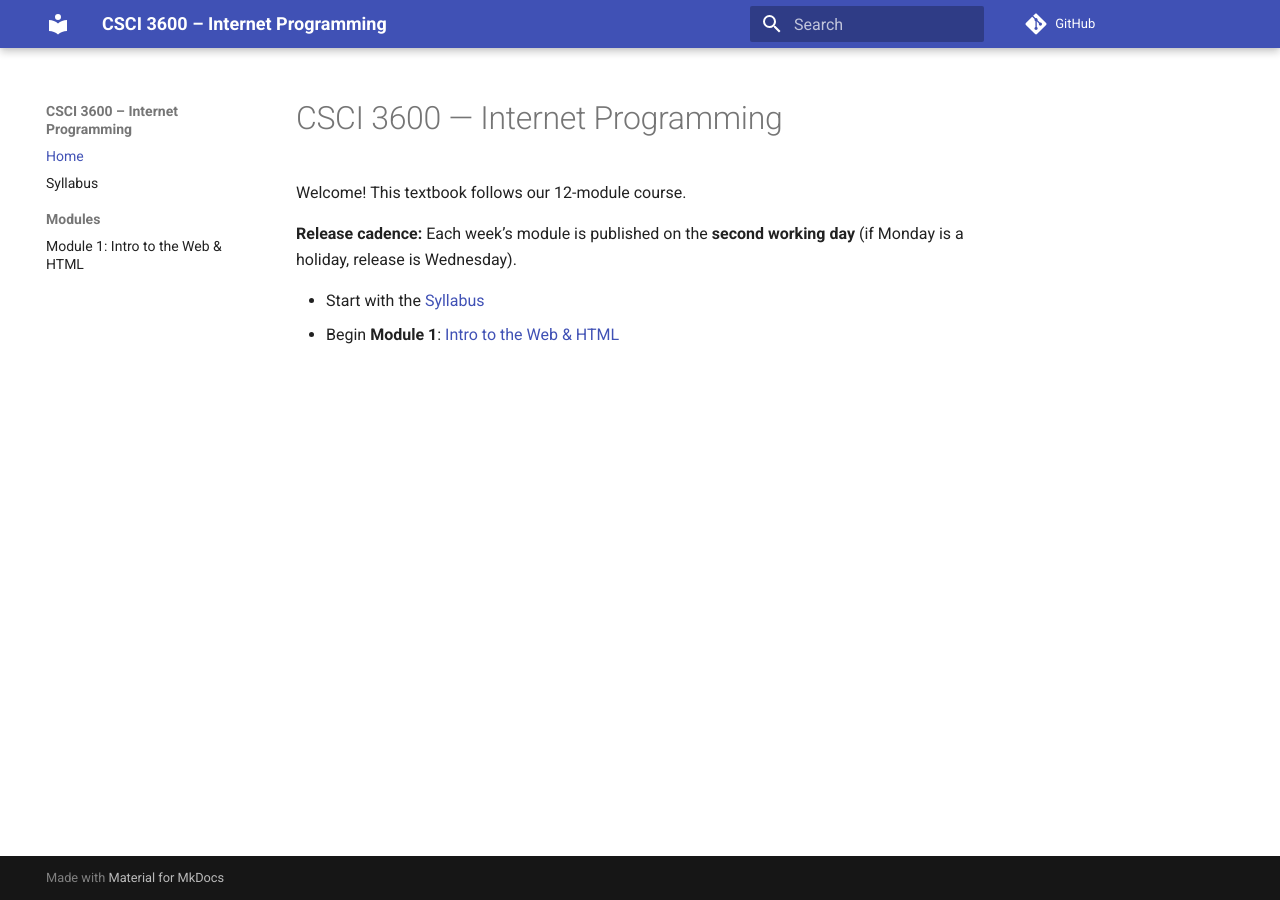
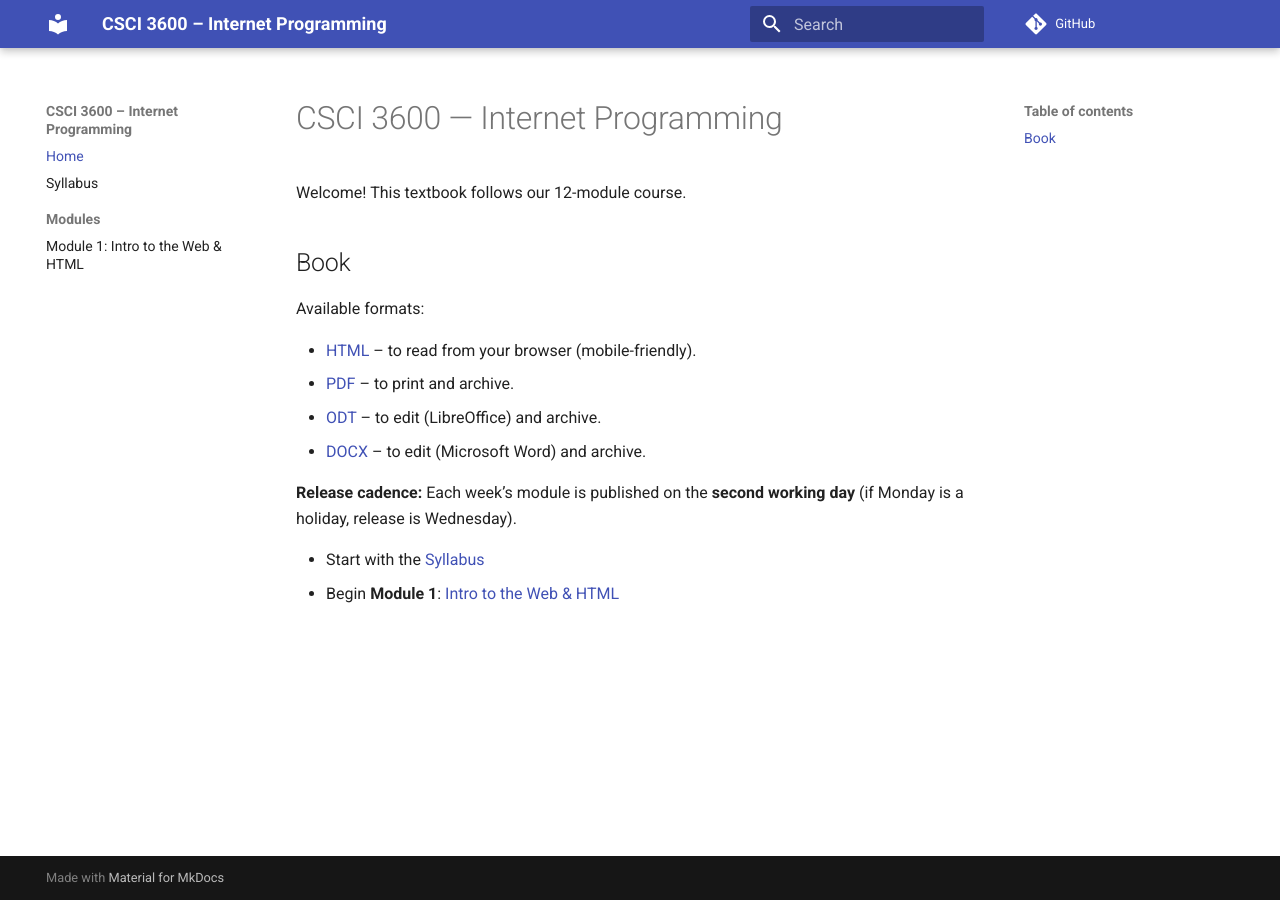
Before and after one commit to rahaeimehr/internet-programming, an MkDocs documentation site: the page built from docs/index.md, in a window 1280 px wide. Built offline with MkDocs 1.6.1 and Material for MkDocs 9.7.7, drawn with Linux system fonts in a browser that asks for light colours; comment, search, counter and statistics services are not loaded.

Commit message:
printable

```diff
--- a/docs/index.md
+++ b/docs/index.md
@@ -1,6 +1,15 @@
 # CSCI 3600 — Internet Programming
 
 Welcome! This textbook follows our 12-module course.
+
+## Book
+
+Available formats:
+
+- [HTML](print_page/) – to read from your browser (mobile-friendly).
+- [PDF](assets/textbook.pdf) – to print and archive.
+- [ODT](assets/textbook.odt) – to edit (LibreOffice) and archive.
+- [DOCX](assets/textbook.docx) – to edit (Microsoft Word) and archive.
 
 **Release cadence:** Each week’s module is published on the **second working day** (if Monday is a holiday, release is Wednesday).
 
--- a/mkdocs.yml
+++ b/mkdocs.yml
@@ -13,6 +13,9 @@ theme:
 
 plugins:
   - search
+  - print-site:
+      add_to_navigation: true        # optional: shows "Print / PDF" in navbar
+      print_page_title: "Print / PDF"
 
 markdown_extensions:
   - admonition
```
